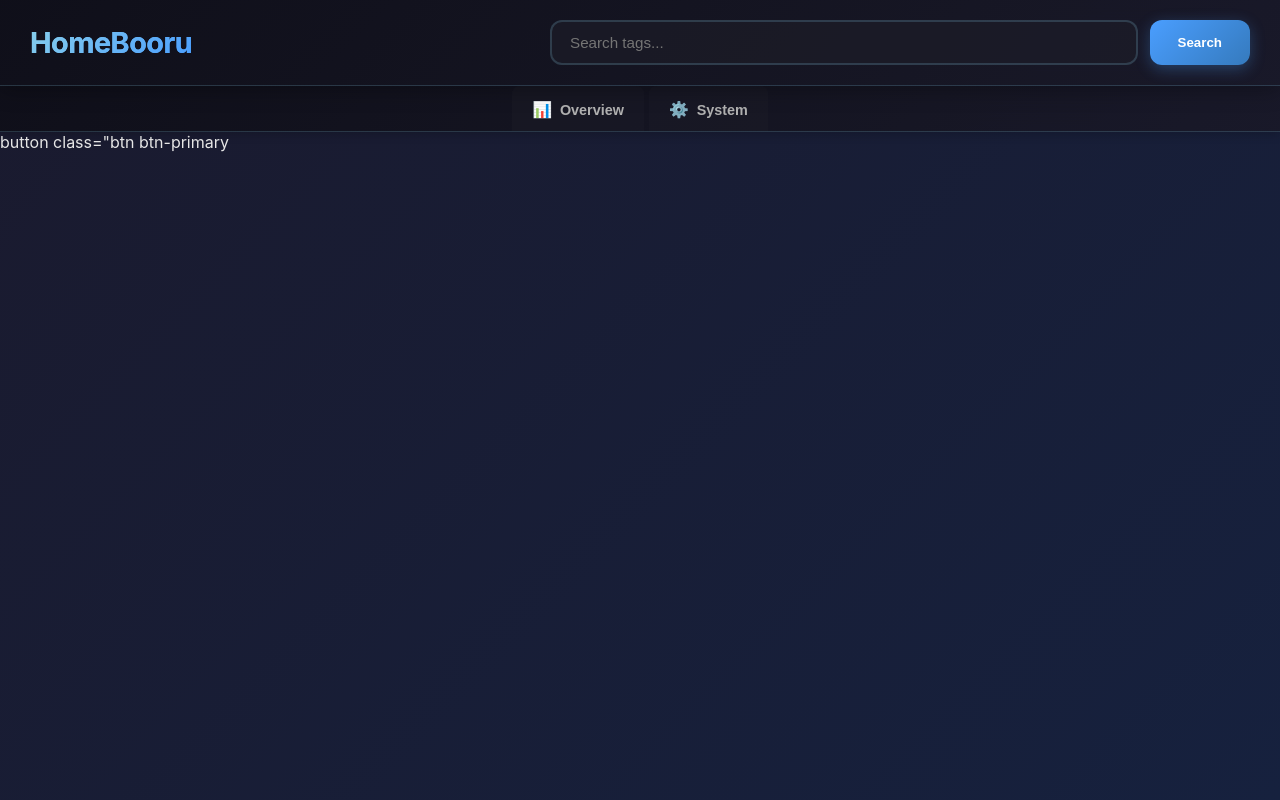
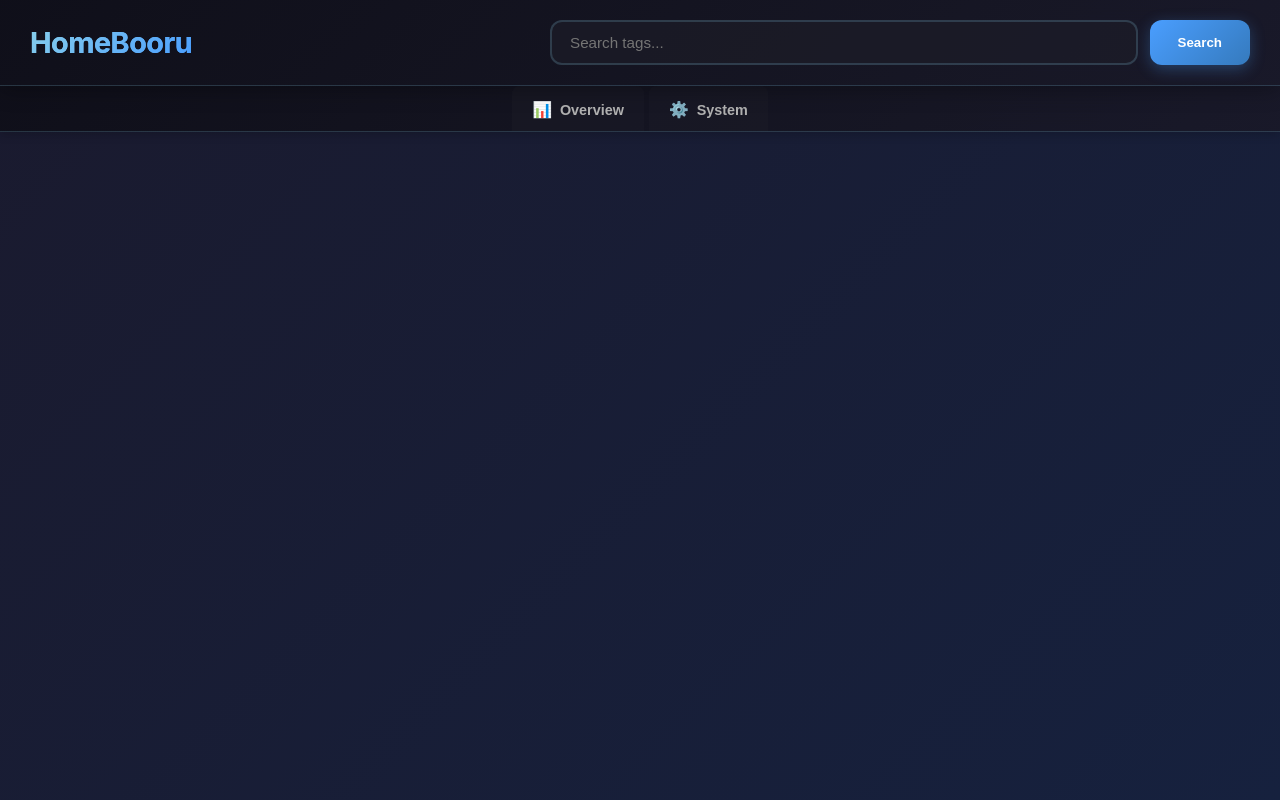
Before and after one commit to kooten111/ChibiBooru, a Flask app: page / in a window 1280 px wide. Run offline with Flask 3, Linux system fonts and the light colour scheme; data that the repository does not hold is empty; some libraries are stand-ins or nearby versions.

Commit message:
header fix

```diff
--- a/templates/header.html
+++ b/templates/header.html
@@ -102,7 +102,7 @@
                     </div>
                 </a>
                 {% endif %}
-                </div>
+            </div>
         </div>
 
         {% if stats.source_breakdown %}
@@ -215,4 +215,4 @@
             </div>
         </div>
     </div>
-</div>button class="btn btn-primary
+</div>
```
